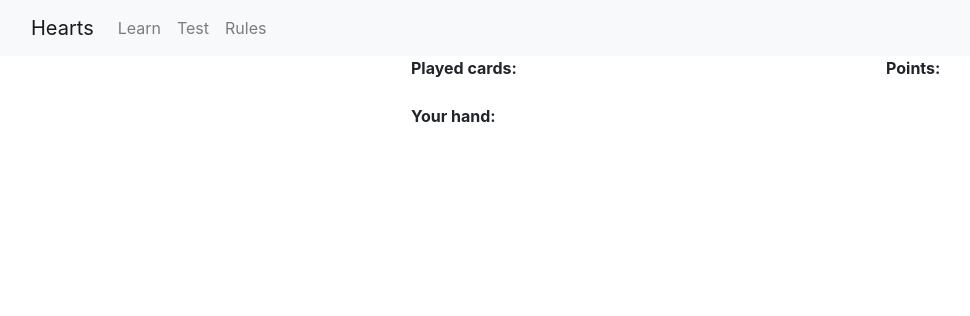
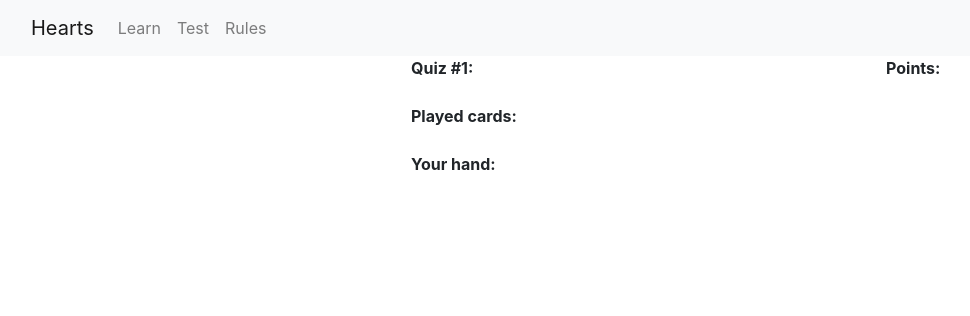
Before and after one commit to tykosc/Hearts, a Flask app: template templates/game.html in a window 1280 px wide. Shown: the top 316 px of the page, without its empty margins (54-1024 px from the left). Run offline with Flask 2, Linux system fonts and the light colour scheme; the template is opened without the code that fills it, so the values that code supplies are empty; some libraries are stand-ins or nearby versions.

Commit message:
shows quiz number

```diff
--- a/static/play.js
+++ b/static/play.js
@@ -13,6 +13,7 @@ let question = {}                                       // The currently loaded
 
 let cardInHandCallback = null                           // What to do if a card in hand is clicked
 let cardInPlayCallback = null                           // What to do if a card in play is clicked
+let quiz_number = 1
 
 function playerName(index) {
     if (index == 0) return "you"
@@ -468,6 +469,8 @@ function processState() {
         case "test_me": testMeState(); break;
         default: console.error(`unknown state action ${state.action}`); break;
     }
+    $("#quiz-number").empty()
+    $("#quiz-number").append($(`<b>Quiz #${quiz_number}</b>`))
 }
 
 function cleanUpState() {
@@ -542,6 +545,7 @@ function onCardInPlayClicked() {
 
 /*** QUESTION RESPONSE AJAX CALLS ***/
 function multipleChoiceResponse(index) {
+    quiz_number += 1
     question.response = index
 
     $.ajax({
@@ -565,6 +569,7 @@ function multipleChoiceResponse(index) {
 }
 
 function takeTrickResponse(index) {
+    quiz_number += 1
     question.response = index
 
     $.ajax({
@@ -587,6 +592,7 @@ function takeTrickResponse(index) {
 }
 
 function legalPlayResponse() {
+    quiz_number += 1
     $.ajax({
         type: "POST",
         url: "/submit_play_answer",
--- a/templates/game.html
+++ b/templates/game.html
@@ -17,6 +17,8 @@
     </div>
 
     <div class="col-5">
+        <div id="quiz-number"><b>Quiz #1:</b></div>
+        <br>
         <div id="game-content">
             <!-- Game content goes here -->
             <div><b>Played cards:</b></div>
@@ -26,7 +28,7 @@
             <div id = "your_hand" class="row"></div>
         </div>
     </div>
-    <div id = "points" class="col-3">
+    <div class="col-3">
         <div><b>Points:</b></div>
         <div id="points"> </div>
     </div>
```
